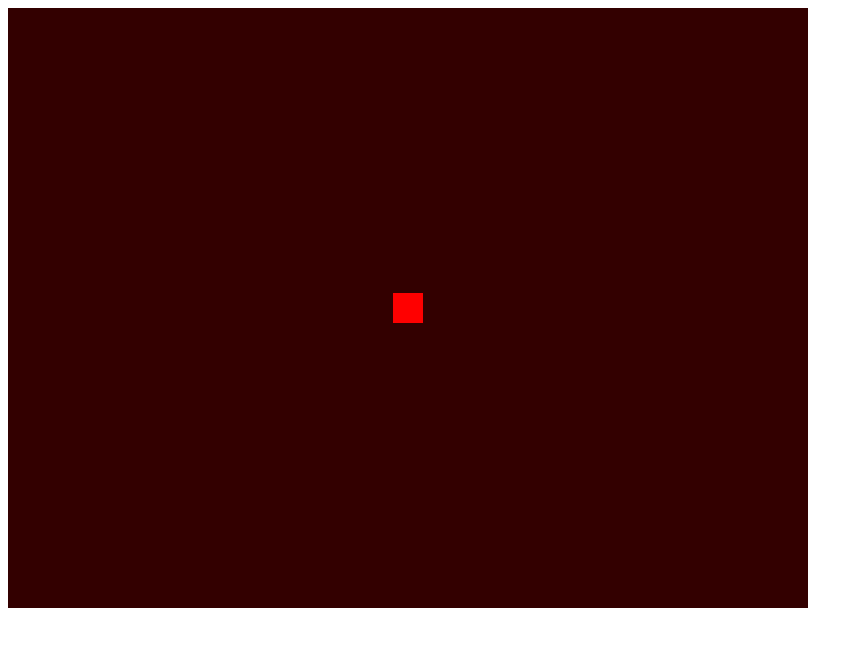
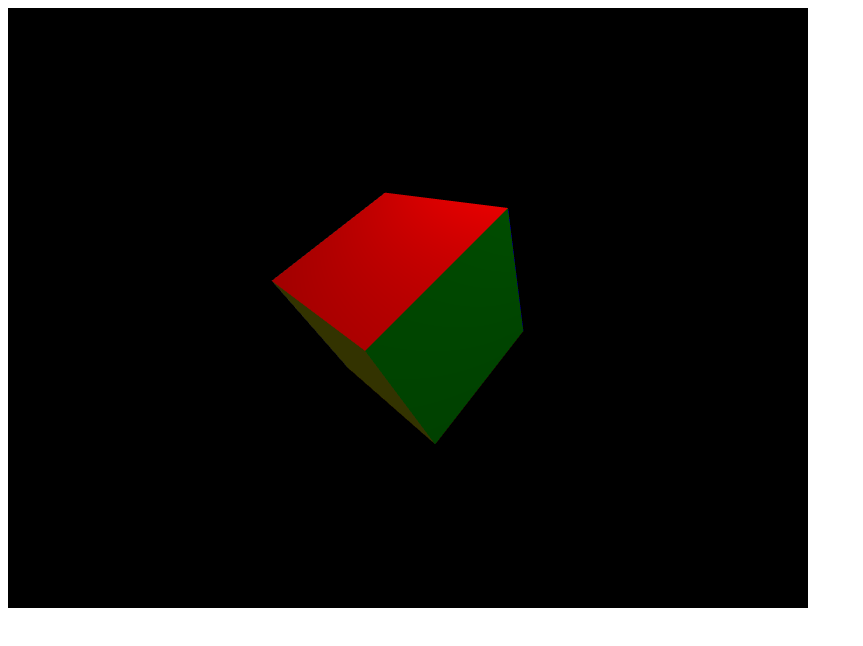
Before and after one commit to Grafkom-2020-A/belajar-webgl-dimasadh, a plain HTML site: page Lecture 2/index.html in a window 1280 px wide. Shown: the whole page, without its empty margins (0-863 px from the left). Drawn offline with Linux system fonts and the light colour scheme.

Commit message:
membuat 3d cube dan lighting

```diff
--- a/Lecture 2/index.html
+++ b/Lecture 2/index.html
@@ -1,12 +1,51 @@
 <!DOCTYPE html>
 <html lang="en">
   <head>
-  <meta charset="UTF-8">
-  <meta name="viewport" content="width=device-width, initial-scale=1.0">
+    <meta charset="UTF-8" />
+    <meta name="viewport" content="width=device-width, initial-scale=1.0" />
     <title>Belajar WebGL</title>
   </head>
   <body onload="main()">
-  <canvas id="myCanvas" width="800" height="600">Peramban tidak mendukung kanvas HTML5</canvas>
+    <canvas id="myCanvas" width="800" height="600">
+      Peramban tidak mendukung kanvas HTML5
+    </canvas>
+    <script type="text/javascript" src="gl-matrix-min.js"></script>
     <script type="text/javascript" src="main.js"></script>
+    <script id="vertexShaderCode" type="notjs">
+      attribute vec3 a_Position;
+      attribute vec3 a_Color;
+      attribute vec3 a_Normal;
+      varying vec3 v_Position;
+      varying vec3 v_Color;
+      varying vec3 v_Normal;
+      uniform mat4 u_Projection;
+      uniform mat4 u_View;
+      uniform mat4 u_Model;
+      uniform mat3 u_Normal;  // Sebagai model matrix-nya vektor normal
+      void main() {
+        gl_Position = u_Projection * u_View * u_Model * vec4(a_Position, 1.0);
+        v_Position = (u_Model * vec4(a_Position, 1.0)).xyz;
+        v_Color = a_Color;
+        v_Normal = normalize(u_Normal * a_Normal);
+      }
+    </script>
+    <script id="fragmentShaderCode" type="notjs">
+      precision mediump float;
+      varying vec3 v_Position;
+      varying vec3 v_Color;
+      varying vec3 v_Normal;
+      uniform vec3 u_AmbientColor;
+      uniform vec3 u_DiffuseColor;
+      uniform vec3 u_DiffusePosition;
+      void main() {
+        // Vektor cahaya = titik sumber cahaya - titik verteks
+        vec3 lightPos = u_DiffusePosition;
+        vec3 v_light = normalize(lightPos - v_Position);
+        float dotNL = max(dot(v_Normal, v_light), 0.0);
+        vec3 diffuse = v_Color * u_DiffuseColor * dotNL;
+        vec3 ambient = v_Color * u_AmbientColor;
+        gl_FragColor = vec4(ambient + diffuse, 1.0);
+      }
+    </script>
   </body>
 </html>
--- a/Lecture 2/main.js
+++ b/Lecture 2/main.js
@@ -2,35 +2,162 @@ function main() {
   var canvas = document.getElementById("myCanvas");
   var gl = canvas.getContext("webgl");
 
-  var vertexShaderCode = `
-  void main() {
-    gl_Position = vec4(0.0, 0.0, 0.0, 1.0);
-    gl_PointSize = 30.0;
+  var vertices = [];
+
+  var cubePoints = [
+    [-0.5,  0.5,  0.5],   // A, 0
+    [-0.5, -0.5,  0.5],   // B, 1
+    [ 0.5, -0.5,  0.5],   // C, 2
+    [ 0.5,  0.5,  0.5],   // D, 3
+    [-0.5,  0.5, -0.5],   // E, 4
+    [-0.5, -0.5, -0.5],   // F, 5
+    [ 0.5, -0.5, -0.5],   // G, 6
+    [ 0.5,  0.5, -0.5]    // H, 7
+  ];
+
+  var cubeColors = [
+    [],
+    [1.0, 0.0, 0.0],    // merah
+    [0.0, 1.0, 0.0],    // hijau
+    [0.0, 0.0, 1.0],    // biru
+    [1.0, 1.0, 1.0],    // putih
+    [1.0, 0.5, 0.0],    // oranye
+    [1.0, 1.0, 0.0],    // kuning
+    []
+  ];
+
+  var cubeNormals = [
+    [],
+    [0.0, 0.0, 1.0],    // depan
+    [1.0, 0.0, 0.0],    // kanan
+    [0.0, 1.0, 0.0],    // atas
+    [-1.0, 0.0, 0.0],    // kiri
+    [0.0, 0.0, -1.0],    // belakang
+    [0.0, -1.0, 0.0],    // bawah
+    []
+  ];
+
+  function quad(a, b, c, d) {
+    var indices = [a, b, c, c, d, a];
+    for (var i=0; i<indices.length; i++) {
+      for (var j=0; j<3; j++) {
+        vertices.push(cubePoints[indices[i]][j]);
+      }
+      for (var j=0; j<3; j++) {
+        vertices.push(cubeColors[a][j]);
+      }
+      for (var j=0; j<3; j++) {
+        vertices.push(cubeNormals[a][j]);
+      }
+    }
   }
-  `;
+  quad(1, 2, 3, 0); // Kubus depan
+  quad(2, 6, 7, 3); // Kubus kanan
+  quad(3, 7, 4, 0); // Kubus atas
+  quad(4, 5, 1, 0); // Kubus kiri
+  quad(5, 4, 7, 6); // Kubus belakang
+  quad(6, 2, 1, 5); // Kubus bawah
+
+  //console.log(vertices);
+
+  var vertexBuffer = gl.createBuffer();
+  gl.bindBuffer(gl.ARRAY_BUFFER, vertexBuffer);
+  gl.bufferData(gl.ARRAY_BUFFER, new Float32Array(vertices), gl.STATIC_DRAW);
+  gl.bindBuffer(gl.ARRAY_BUFFER, null);
+
+  var vertexShaderCode = document.getElementById("vertexShaderCode").text;
 
   var vertexShader = gl.createShader(gl.VERTEX_SHADER);
   gl.shaderSource(vertexShader, vertexShaderCode);
   gl.compileShader(vertexShader);
 
-  var fragmentShaderCode = `
-  void main() {
-    gl_FragColor = vec4(1.0, 0.0, 0.0, 1.0);
-  }
-  `;
+  var fragmentShaderCode = document.getElementById("fragmentShaderCode").text;
 
   var fragmentShader = gl.createShader(gl.FRAGMENT_SHADER);
   gl.shaderSource(fragmentShader, fragmentShaderCode);
   gl.compileShader(fragmentShader);
 
-  var ShaderProgram = gl.createProgram();
-  gl.attachShader(ShaderProgram, vertexShader);
-  gl.attachShader(ShaderProgram, fragmentShader);
-  gl.linkProgram(ShaderProgram);
-  gl.useProgram(ShaderProgram);
+  var shaderProgram = gl.createProgram();
+  gl.attachShader(shaderProgram, vertexShader);
+  gl.attachShader(shaderProgram, fragmentShader);
+  gl.linkProgram(shaderProgram);
+  gl.useProgram(shaderProgram);
 
-  gl.clearColor(0.2, 0.0, 0.0, 1.0);
-  gl.clear(gl.COLOR_BUFFER_BIT);
+  gl.bindBuffer(gl.ARRAY_BUFFER, vertexBuffer);
+  var aPosition = gl.getAttribLocation(shaderProgram, "a_Position");
+  var aColor = gl.getAttribLocation(shaderProgram, "a_Color");
+  var aNormal = gl.getAttribLocation(shaderProgram, "a_Normal");
+  gl.vertexAttribPointer(
+    aPosition,
+    3,
+    gl.FLOAT,
+    false,
+    9 * Float32Array.BYTES_PER_ELEMENT,
+    0);
+  gl.vertexAttribPointer(
+    aColor,
+    3,
+    gl.FLOAT,
+    false,
+    9 * Float32Array.BYTES_PER_ELEMENT,
+    3 * Float32Array.BYTES_PER_ELEMENT);
+  gl.vertexAttribPointer(
+    aNormal,
+    3,
+    gl.FLOAT,
+    false,
+    9 * Float32Array.BYTES_PER_ELEMENT,
+    6 * Float32Array.BYTES_PER_ELEMENT);
+  gl.enableVertexAttribArray(aPosition);
+  gl.enableVertexAttribArray(aColor);
+  gl.enableVertexAttribArray(aNormal);
 
-  gl.drawArrays(gl.POINTS, 0, 1);
+  gl.viewport(100, 0, canvas.height, canvas.height);
+  gl.enable(gl.DEPTH_TEST);
+
+  var primitive = gl.TRIANGLES;
+  var offset = 0;
+  var count = 36;  // Jumlah verteks yang akan digambar
+
+  var model = glMatrix.mat4.create();
+  var view = glMatrix.mat4.create();
+  glMatrix.mat4.lookAt(view,
+    [0.0, 0.0, 2.0], // di mana posisi kamera (posisi)
+    [0.0, 0.0, -2.0], // ke mana kamera menghadap (vektor)
+    [0.0, 1.0, 0.0] // ke mana arah atas kamera (vektor)
+    );
+  var projection = glMatrix.mat4.create();
+  glMatrix.mat4.perspective(projection,
+    glMatrix.glMatrix.toRadian(90), // fov dalam radian
+    1.0,  // rasio aspek
+    0.5,  // near
+    10.0  // far
+    );
+  var uModel = gl.getUniformLocation(shaderProgram, 'u_Model');
+  var uView = gl.getUniformLocation(shaderProgram, 'u_View');
+  var uProjection = gl.getUniformLocation(shaderProgram, 'u_Projection');
+
+  var uAmbientColor = gl.getUniformLocation(shaderProgram, 'u_AmbientColor');
+  gl.uniform3fv(uAmbientColor, [0.2, 0.2, 0.2]);
+  var uDiffuseColor = gl.getUniformLocation(shaderProgram, 'u_DiffuseColor');
+  gl.uniform3fv(uDiffuseColor, [1.0, 1.0, 1.0]);
+  var uDiffusePosition = gl.getUniformLocation(shaderProgram, 'u_DiffusePosition');
+  gl.uniform3fv(uDiffusePosition, [1.0, 2.0, 1.0]);
+  var uNormal = gl.getUniformLocation(shaderProgram, 'u_Normal');
+
+  function render() {
+    var theta = glMatrix.glMatrix.toRadian(1); // 1 derajat
+    glMatrix.mat4.rotate(model, model, theta, [1.0, 1.0, 1.0]);
+    gl.uniformMatrix4fv(uModel, false, model);
+    gl.uniformMatrix4fv(uView, false, view);
+    gl.uniformMatrix4fv(uProjection, false, projection);
+    var normal = glMatrix.mat3.create();
+    glMatrix.mat3.normalFromMat4(normal, model);
+    gl.uniformMatrix3fv(uNormal, false, normal);
+    gl.clearColor(0.0, 0.0, 0.0, 1.0);
+    gl.clear(gl.COLOR_BUFFER_BIT | gl.DEPTH_BUFFER_BIT);
+    gl.drawArrays(primitive, offset, count);
+    requestAnimationFrame(render);
+  }
+  requestAnimationFrame(render);
 }
```
Lines whose indentation alone changed are shown as unchanged.
